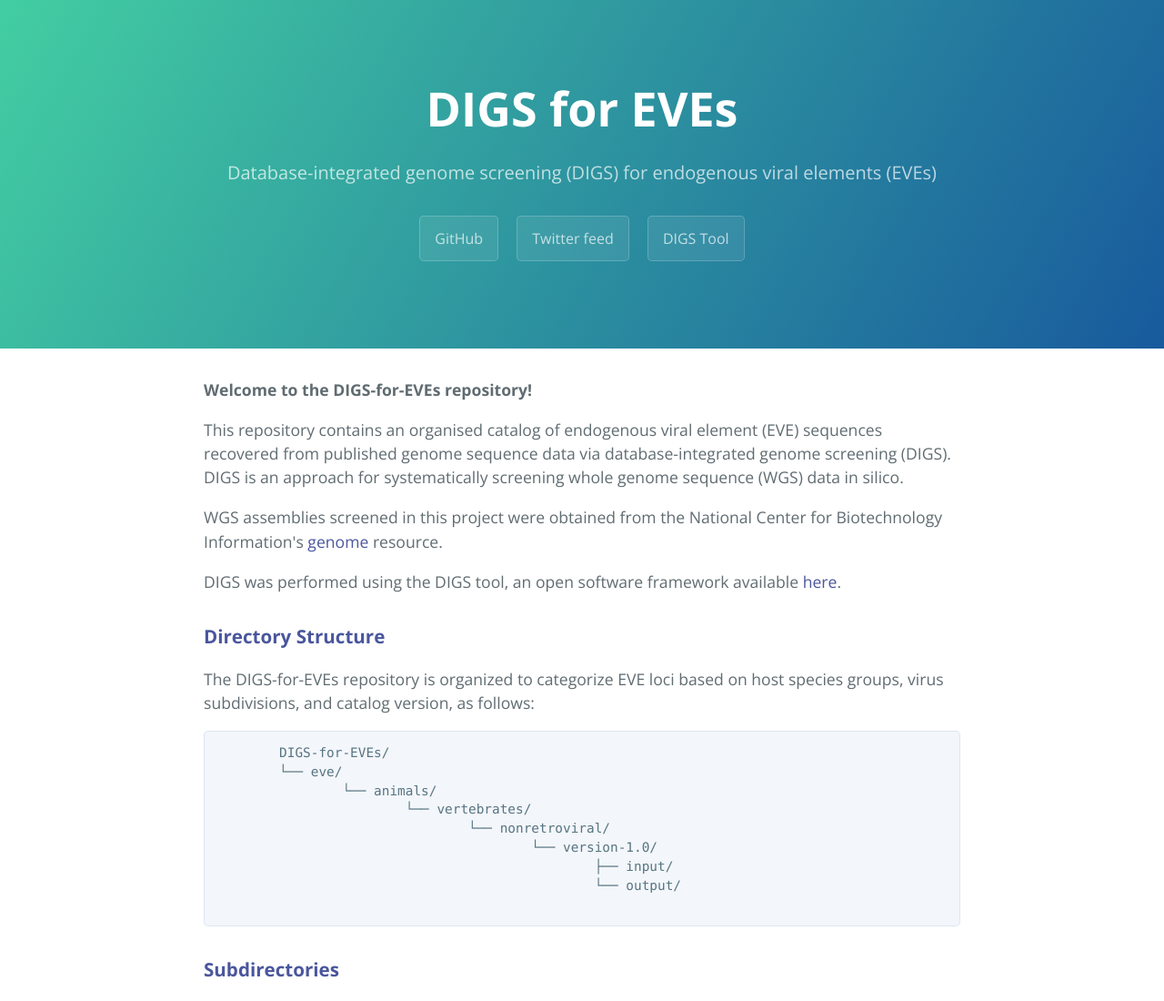
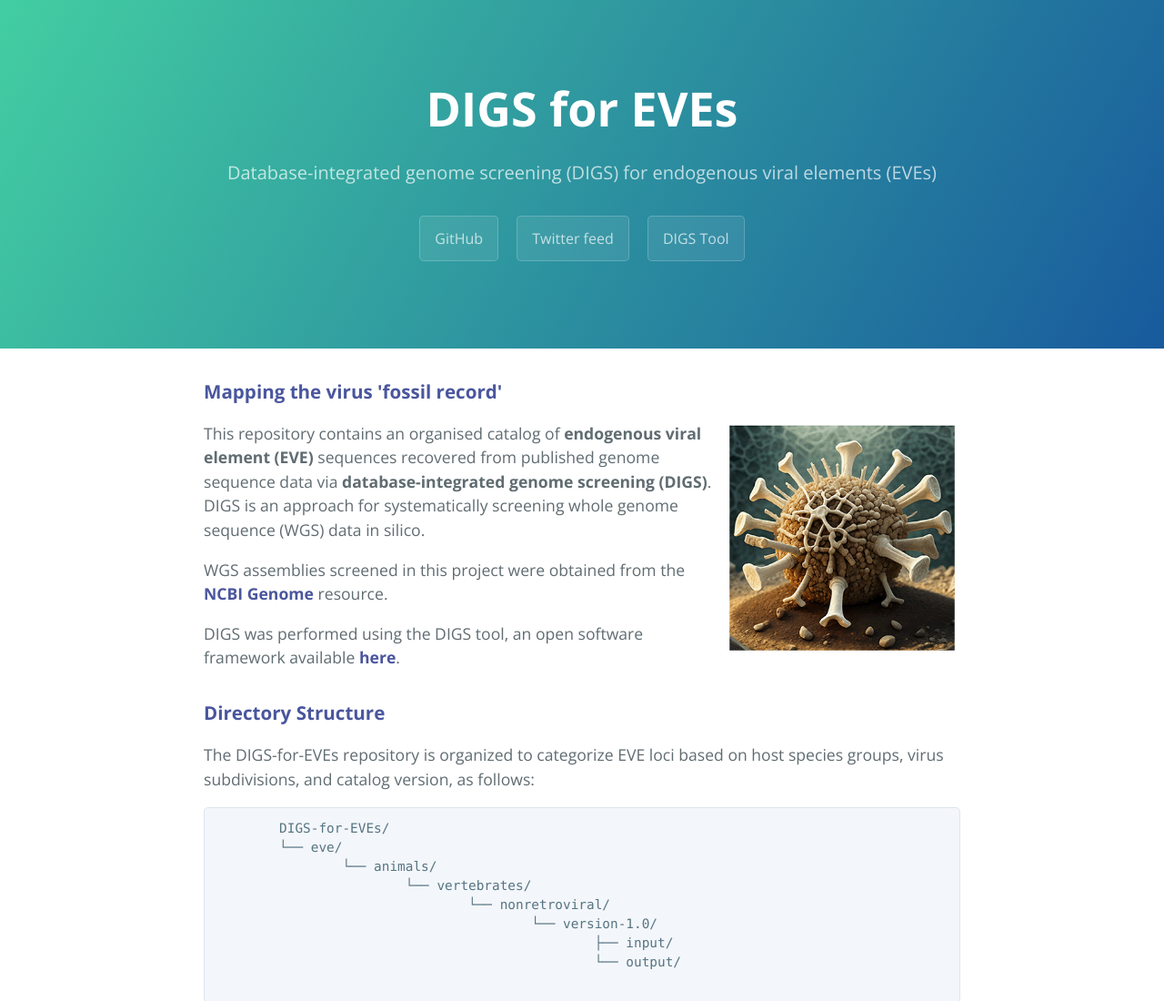
Before and after one commit to giffordlabcvr/DIGS-for-EVEs, a plain HTML site: page index.html in a window 1280 px wide. Shown: the top 1100 px of the page at 91% size. Drawn offline with nearby package versions, Linux system fonts and the light colour scheme.

Commit message:
Add logo image

```diff
--- a/index.html
+++ b/index.html
@@ -27,10 +27,21 @@
 
 
 	<section class="main-content">
-		<p><strong>Welcome to the DIGS-for-EVEs repository!</strong></p>
-		<p>This repository contains an organised catalog of endogenous viral element (EVE) sequences recovered from published genome sequence data via database-integrated genome screening (DIGS). DIGS is an approach for systematically screening whole genome sequence (WGS) data in silico.</p>
-		<p>WGS assemblies screened in this project were obtained from the National Center for Biotechnology Information's <a href="https://www.ncbi.nlm.nih.gov/genome/">genome</a> resource.</p>
-		<p>DIGS was performed using the DIGS tool, an open software framework available <a href="https://giffordlabcvr.github.io/DIGS-tool/">here</a>.</p>
+
+		<h3>
+			<a id="header-directory-structure" class="anchor" href="#header-directory-structure" aria-hidden="true">
+				<span class="octicon octicon-link"></span>
+			</a>
+			<strong>Mapping the virus 'fossil record'</strong>
+		</h3>
+
+
+		  <img src="./html/assets/images/dfe-logo.png" align="right" alt="" width="260" />
+
+
+		<p>This repository contains an organised catalog of <strong>endogenous viral element (EVE)</strong> sequences recovered from published genome sequence data via <strong>database-integrated genome screening (DIGS)</strong>. DIGS is an approach for systematically screening whole genome sequence (WGS) data in silico.</p>
+		<p>WGS assemblies screened in this project were obtained from the <a href="https://www.ncbi.nlm.nih.gov/genome/"><strong>NCBI Genome</strong></a> resource.</p>
+		<p>DIGS was performed using the DIGS tool, an open software framework available <a href="https://giffordlabcvr.github.io/DIGS-tool/"><strong>here</strong></a>.</p>
 
 		<h3>
 			<a id="header-directory-structure" class="anchor" href="#header-directory-structure" aria-hidden="true">
```
Also changed, not shown: html/assets/images/dfe-logo.png (added).
